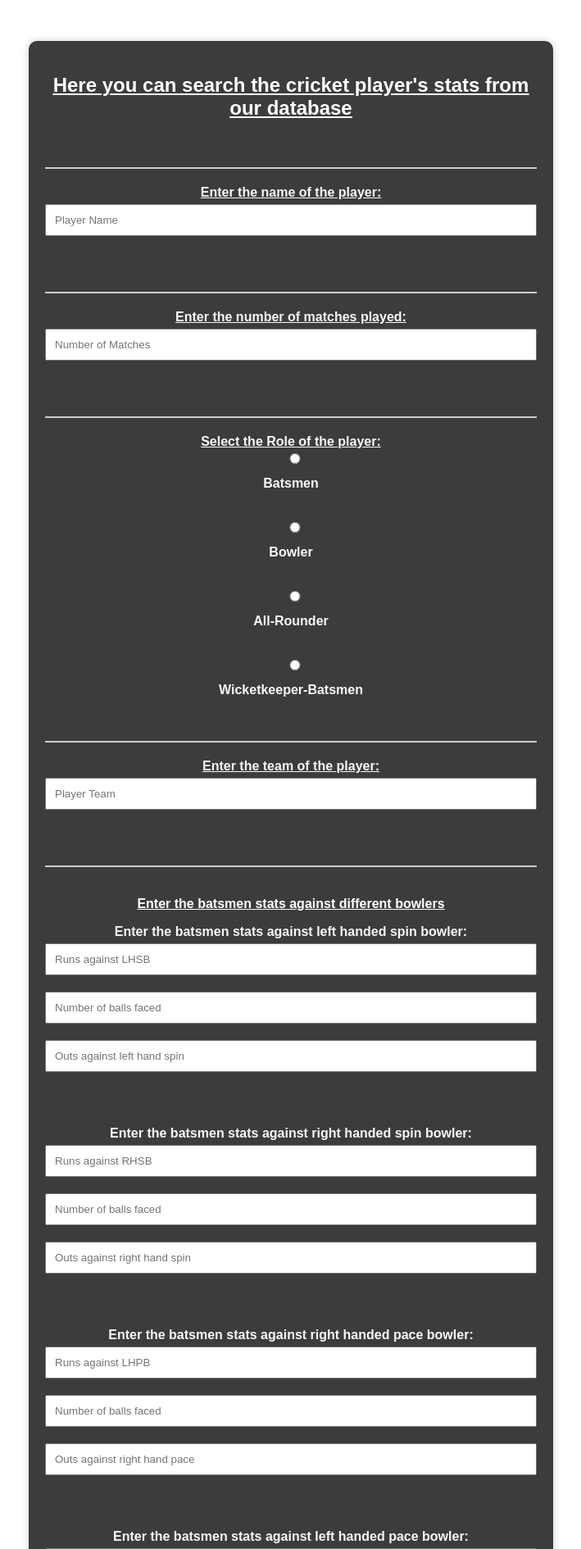
After one commit to knight433/DBMS-pro, a Python web app: template templates/addPlayer.html in a window 1280 px wide. The commit adds this page. Shown: the top 1890 px of the page at 82% size, without its empty margins (285-994 px from the left). Run offline with Jinja, Linux system fonts and the light colour scheme; the template is opened without the code that fills it, so the values that code supplies are empty.

Commit message:
prep for front end

```diff
--- /dev/null
+++ b/backend.py
@@ -0,0 +1,5 @@
+import sqlQuer
+
+class PlayerInfo:
+    def __init__(self):
+        self.db = sqlQuer.Database()
--- /dev/null
+++ b/templates/addPlayer.html
@@ -0,0 +1,162 @@
+<!DOCTYPE html>
+<html lang="en">
+
+<head>
+    <meta charset="UTF-8">
+    <meta name="viewport" content="width=device-width, initial-scale=1.0">
+    <title>Cricket Player Stats Search</title>
+    <style>
+        body {
+            background: url('') center/cover fixed;
+            font-family: 'Arial', sans-serif;
+            margin: 0;
+            padding: 0;
+            color: #fff;
+        }
+
+        div {
+            text-align: center;
+            padding: 20px;
+            margin: 50px auto;
+            max-width: 600px;
+            background-color: rgba(12, 12, 12, 0.8);
+            border-radius: 10px;
+            box-shadow: 0 0 10px rgba(0, 0, 0, 0.2);
+        }
+
+        h2 {
+            text-decoration: underline;
+        }
+
+        form {
+            display: flex;
+            flex-direction: column;
+        }
+
+        label {
+            margin-bottom: 15px;
+            display: block;
+            color: #f9f6f6;
+            font-weight: bold;
+        }
+
+        input {
+            padding: 10px;
+            margin-top: 5px;
+            margin-bottom: 15px;
+            width: 100%;
+            box-sizing: border-box;
+        }
+
+        input[type="radio"] {
+            margin-right: 5px;
+        }
+
+        input[type="submit"] {
+            background-color: #4CAF50;
+            color: #fff;
+            cursor: pointer;
+            transition: background-color 0.3s ease;
+        }
+
+        input[type="submit"]:hover {
+            background-color: #45a049;
+        }
+
+        hr {
+            border: 1px solid #ccc;
+            margin: 20px 0;
+        }
+    </style>
+</head>
+
+<body>
+    <div>
+        <h2><u><b>Here you can search the cricket player's stats from our database</b></u></h2>
+        <br>
+        <hr>
+        <form action="forms.flask">
+            <label for="Name">
+                <u><b> Enter the name of the player:</b></u><input type="text" placeholder="Player Name">
+            </label><br>
+            <hr>
+            <label for="Matches">
+                <u><b> Enter the number of matches played:</b></u><input type="number" placeholder="Number of Matches">
+            </label><br>
+            <hr>
+            <label for="Role1">
+                <u><b> Select the Role of the player:</b></u> <br><input type="radio" name="Batsmen" id="Role1">Batsmen
+            </label><br>
+            <label for="Role2">
+                <input type="radio" name="Bowler" id="Role2">Bowler
+            </label><br>
+            <label for="Role3">
+                <input type="radio" name="All-Rounder" id="Role3">All-Rounder
+            </label><br>
+            <label for="Role4">
+                <input type="radio" name="Wicketkeeper" id="Role4">Wicketkeeper-Batsmen
+            </label><br>
+            <hr>
+            <label for="Team">
+                <u><b>Enter the team of the player:</b></u> <input type="text" placeholder="Player Team">
+            </label><br>
+            <hr>
+            <p><u><b>Enter the batsmen stats against different bowlers</b></u></p>
+            <label for="Runs against LHSB">
+                Enter the batsmen stats against left handed spin bowler: <br><input type="number"
+                    placeholder="Runs against LHSB">
+                <input type="number" placeholder="Number of balls faced">
+                <input type="number" placeholder="Outs against left hand spin">
+            </label><br><br>
+            <label for="Runs against RHSB">
+                Enter the batsmen stats against right handed spin bowler: <br><input type="number"
+                    placeholder="Runs against RHSB">
+                <input type="number" placeholder="Number of balls faced">
+                <input type="number" placeholder="Outs against right hand spin">
+            </label><br><br>
+            <label for="Runs against LHPB">
+                Enter the batsmen stats against right handed pace bowler: <br><input type="number"
+                    placeholder="Runs against LHPB">
+                <input type="number" placeholder="Number of balls faced">
+                <input type="number" placeholder="Outs against right hand pace">
+            </label><br><br>
+            <label for="Runs against RHPB">
+                Enter the batsmen stats against left handed pace bowler: <br><input type="number"
+                    placeholder="Runs against RHPB">
+                <input type="number" placeholder="Number of balls faced">
+                <input type="number" placeholder="Outs against left hand pace">
+            </label><br>
+            <hr>
+            <p><u><b>Enter the bowler stats against different
+                        batsmen</b></u></p>
+            <p><u>**Ignore if player is a Wicketkeeper-Batsmen**</u></p>
+            <label for="Wickets against LHB">
+                <label for="Wickets against RHB">
+                    Enter the bowler stats against right handed batsmen: <br><input type="number"
+                        placeholder="Number of wickets against RHB">
+                    <input type="number" placeholder="Number of balls bowled">
+                    <input type="number" placeholder="Number of runs conceded">
+                    Enter the bowler stats against left handed batsmen: <br><input type="number"
+                        placeholder="Number of wickets against LHB">
+                    <input type="number" placeholder="Number of balls bowled">
+                    <input type="number" placeholder="Number of runs conceded">
+                </label><br><br>
+
+            </label><br><br>
+            <hr>
+            <p><u><b>Enter number of catches taken and stumping done by the Wicketkeeper</b></u></p>
+            <p><u>**Ignore if player is not a Wicketkeeper**</u></p>
+            <label for="Catches and Stumping">
+                Enter number of catches and stumping done: <br><input type="number" placeholder="Number of catches">
+                <input type="number" placeholder="Number of stumping">
+            </label>
+            <hr>
+
+            <label for="final">
+                <input type="submit" value="Submit">
+            </label>
+        </form>
+    </div>
+</body>
+
+</html>
```
Also changed, not shown: dummydata.txt (deleted, +0 -19 lines), templates/batting.html (deleted, +0 -25 lines), templates/compareTeams.html (added, +81 -0 lines), templates/index.html (+50 -24 lines), 1 other file.
